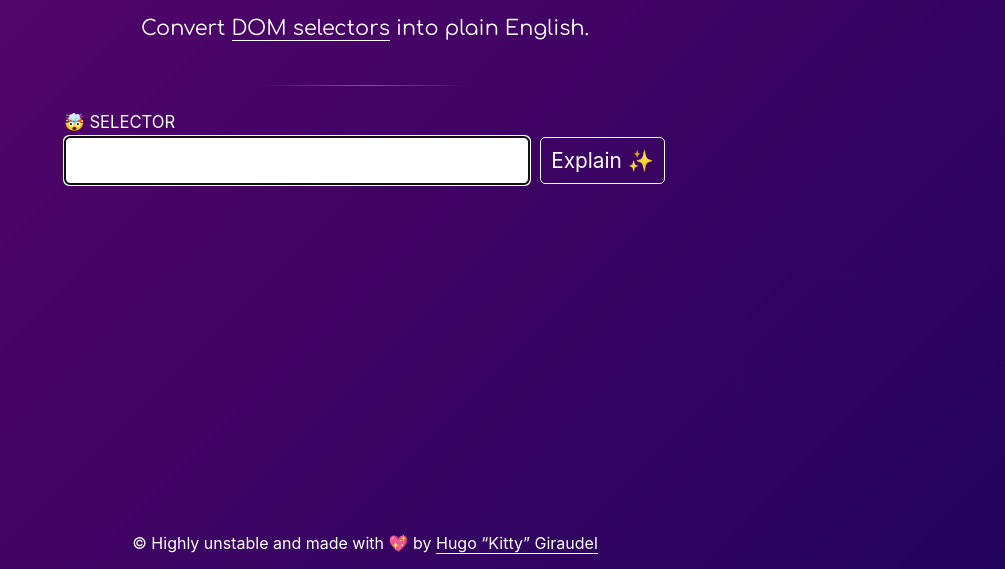
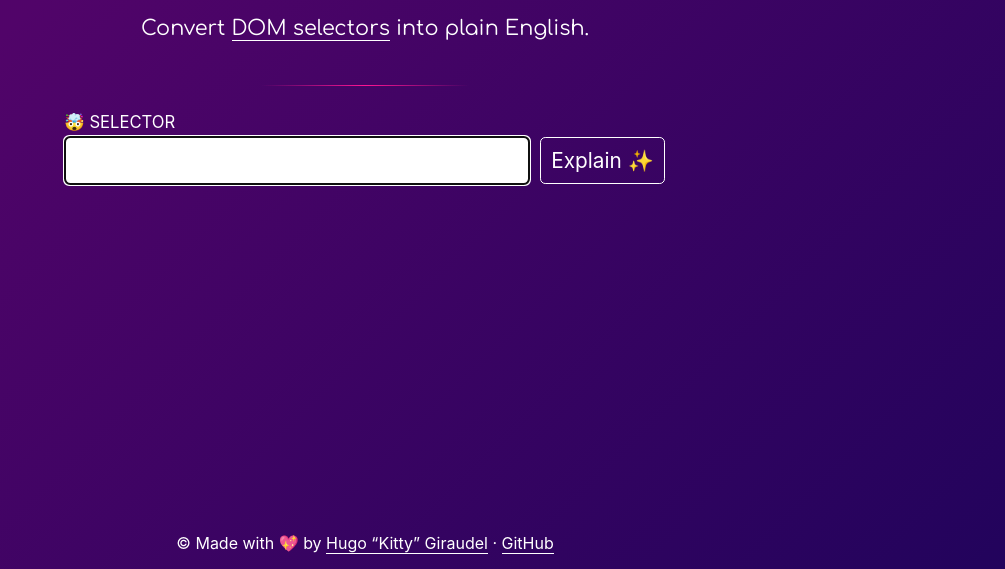
Before and after one commit to KittyGiraudel/selectors-explained, a website: page ui/index.html in a window 1280 px wide. Shown: the part 231-800 px from the top of the page, without its empty margins (275-1280 px from the left). Drawn offline with Linux system fonts and the light colour scheme.

Commit message:
Add link to GitHub in footer

```diff
--- a/ui/index.html
+++ b/ui/index.html
@@ -50,13 +50,20 @@
 
     <footer role="contentinfo" class="Footer">
       <p>
-        &copy; Highly unstable and made with
+        &copy; Made with
         <span role="img" aria-label="love">💖</span> by
         <a
           href="https://hugogiraudel.com"
           rel="noopener noreferrer"
           target="_blank"
           >Hugo “Kitty” Giraudel</a
+        >
+        ·
+        <a
+          href="https://github.com/HugoGiraudel/selectors-explained"
+          rel="noopener noreferrer"
+          target="_blank"
+          >GitHub</a
         >
       </p>
     </footer>
```
